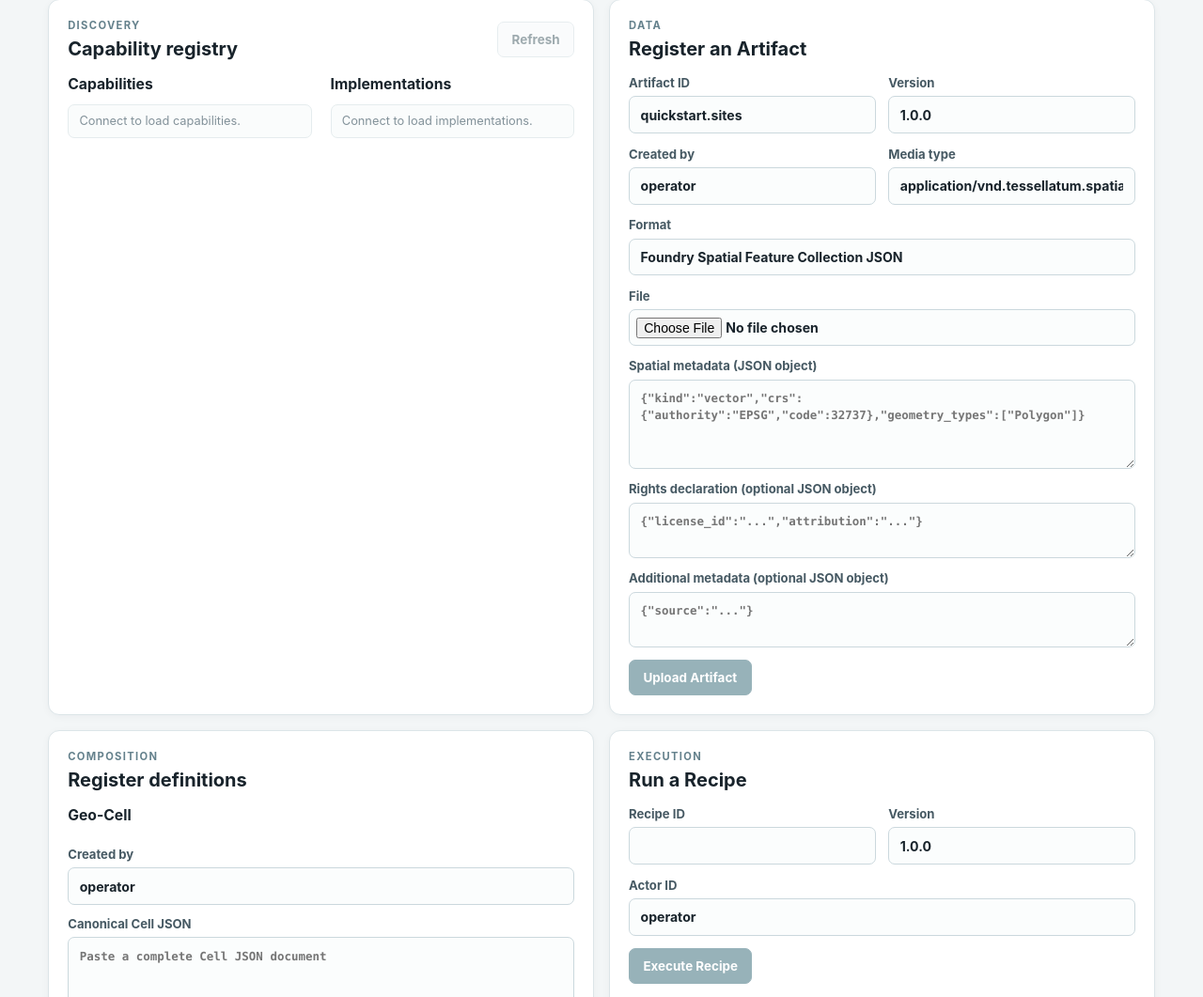
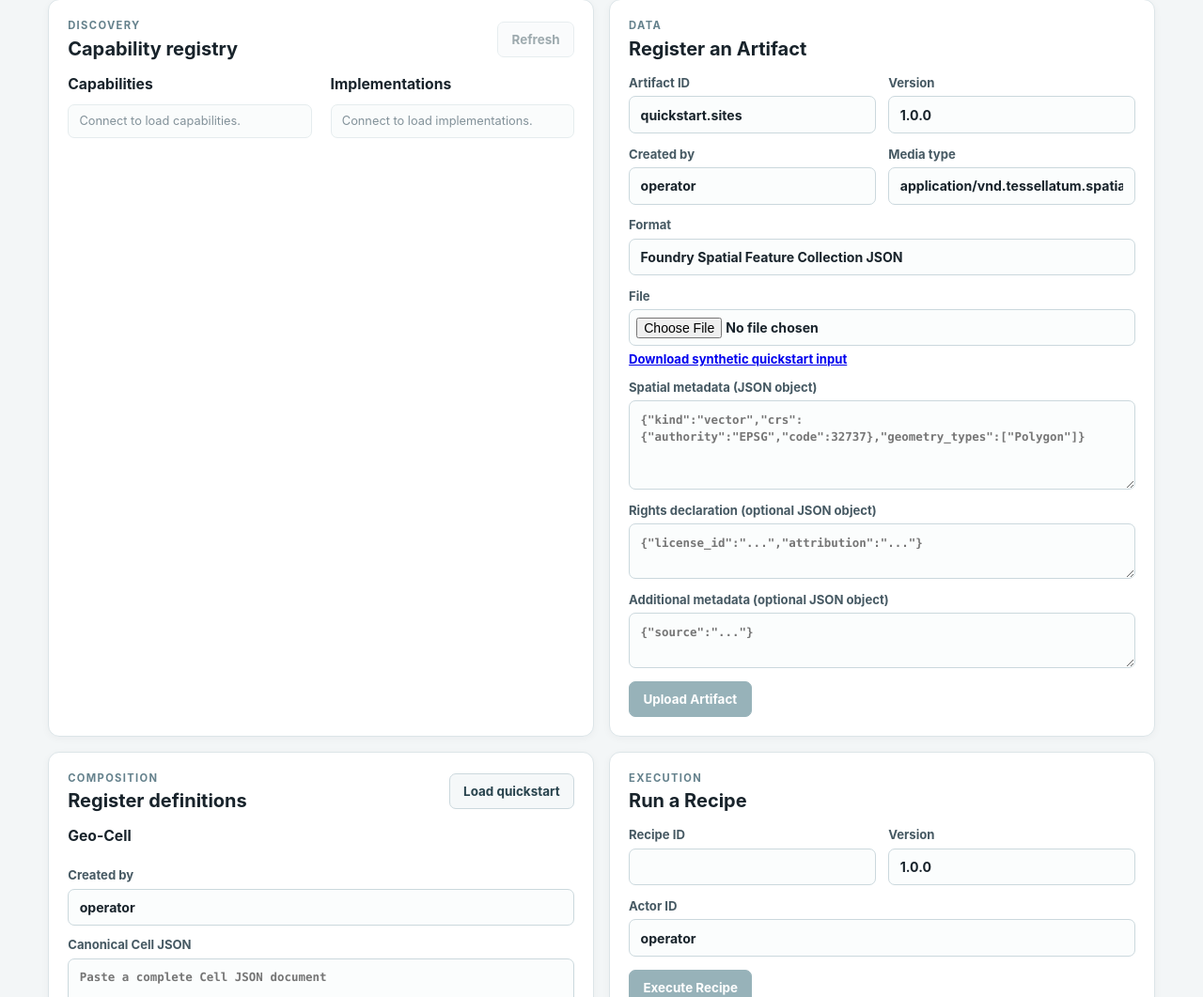
Before and after one commit to stacyfuende/tesselatum-foundry, a plain HTML site: page console/index.html in a window 1280 px wide. Shown: the part 341-1402 px from the top of the page at 94% size. Drawn offline with Linux system fonts and the light colour scheme.

Commit message:
feat(console): add quickstart sample affordances

```diff
--- a/console/index.html
+++ b/console/index.html
@@ -76,7 +76,7 @@
         <label>Created by<input id="artifactCreator" required value="operator"></label>
         <label>Media type<input id="artifactMediaType" required value="application/vnd.tessellatum.spatial-feature-collection+json"></label>
         <label class="wide">Format<input id="artifactFormat" required value="Foundry Spatial Feature Collection JSON"></label>
-        <label class="wide">File<input id="artifactFile" type="file" required></label>
+        <label class="wide">File<input id="artifactFile" type="file" required><a class="inline-link" href="examples/quickstart/sites.geojson" download>Download synthetic quickstart input</a></label>
         <label class="wide">Spatial metadata (JSON object)
           <textarea id="artifactSpatial" rows="4" spellcheck="false" placeholder='{"kind":"vector","crs":{"authority":"EPSG","code":32737},"geometry_types":["Polygon"]}'></textarea>
         </label>
@@ -99,6 +99,7 @@
           <p class="eyebrow">Composition</p>
           <h2 id="definitions-title">Register definitions</h2>
         </div>
+        <button id="loadQuickstart" class="secondary" type="button">Load quickstart</button>
       </div>
       <form id="cellForm" class="stack-form">
         <h3>Geo-Cell</h3>
```
